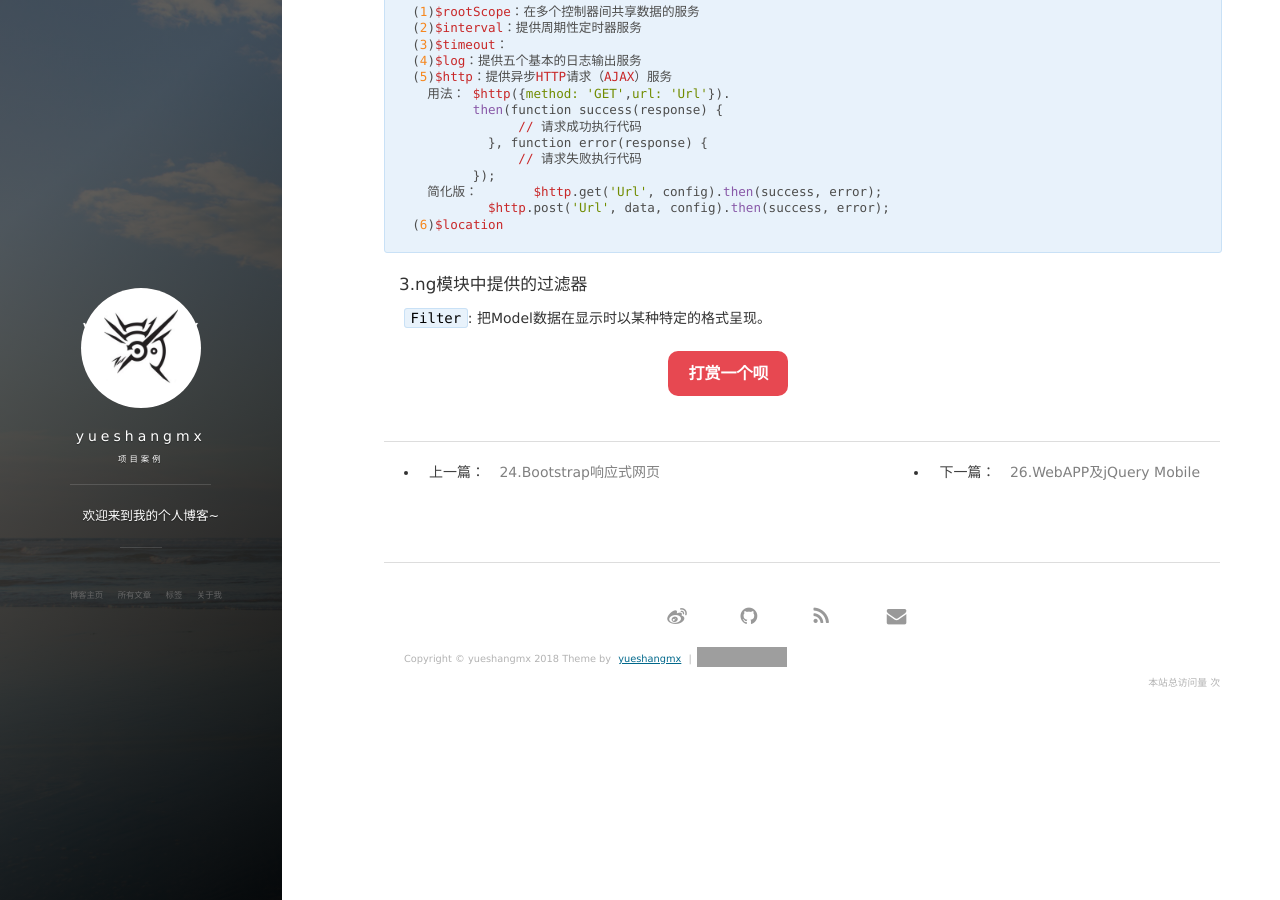
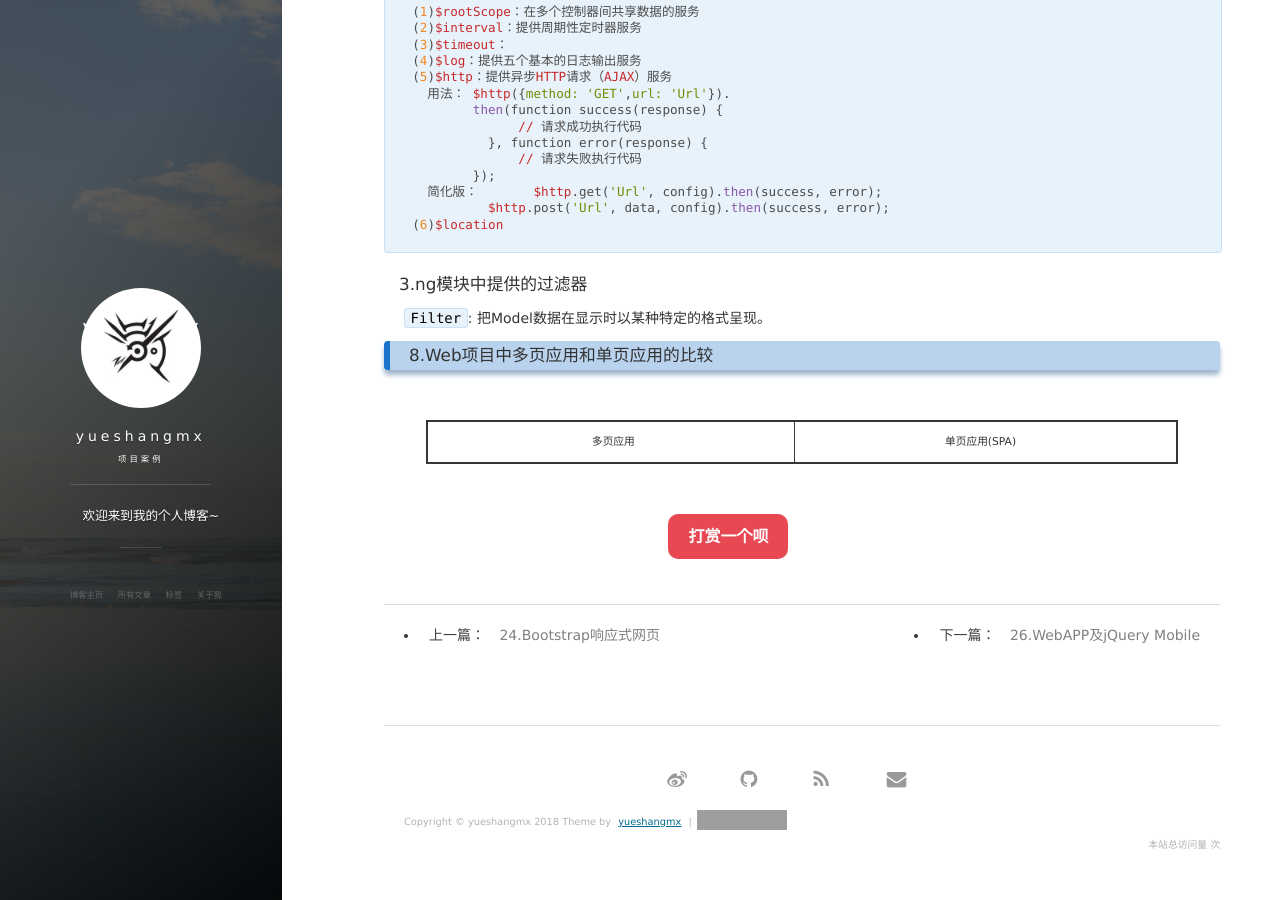
Before and after one commit to yueshangmx/yueshangmx.github.io, a Jekyll site: the page built from _posts/2017-11-28-AngularJS框架.md, in a window 1280 px wide and 900 px high, scrolled down 5131 px. Built offline with Jekyll 4.4.1, drawn with Linux system fonts in a browser that asks for light colours; nearby versions of some CDN libraries; comment, search, counter and statistics services are not loaded; grey boxes are pictures that could not be loaded.

Commit message:
update angular

```diff
--- a/_posts/2017-11-28-AngularJS框架.md
+++ b/_posts/2017-11-28-AngularJS框架.md
@@ -256,3 +256,9 @@ Angular中的ngController指令在实例化控制器对象时，会根据指定
 #### 3.ng模块中提供的过滤器
 
 `Filter`: 把Model数据在显示时以某种特定的格式呈现。
+
+
+
+### 8.Web项目中多页应用和单页应用的比较
+
+多页应用|单页应用(SPA)
```
